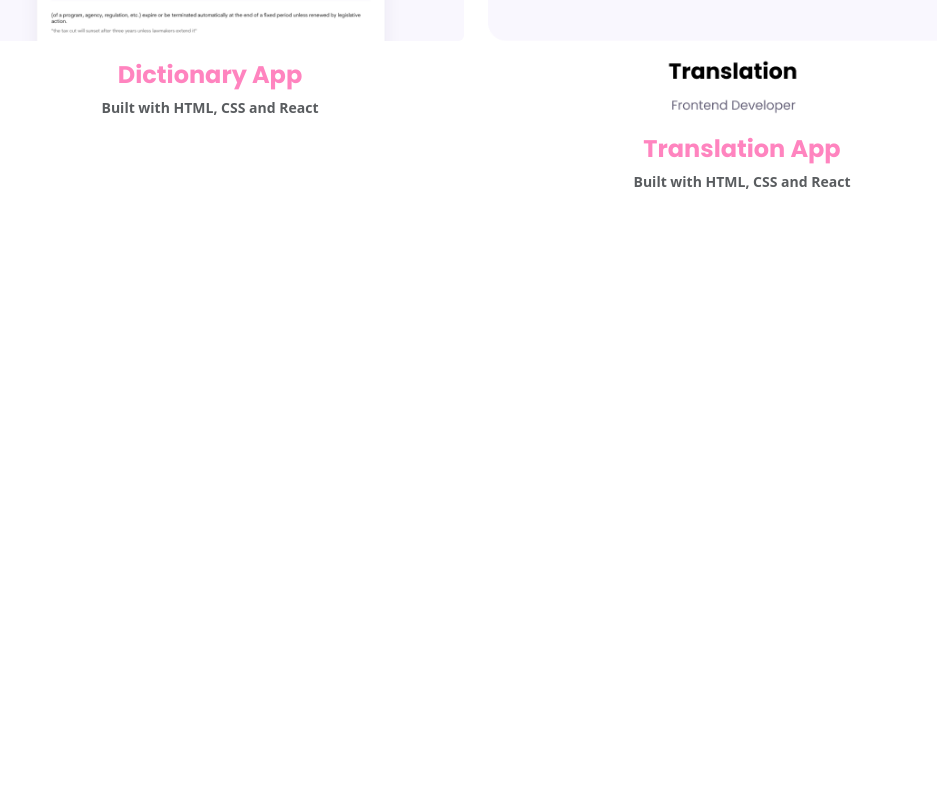
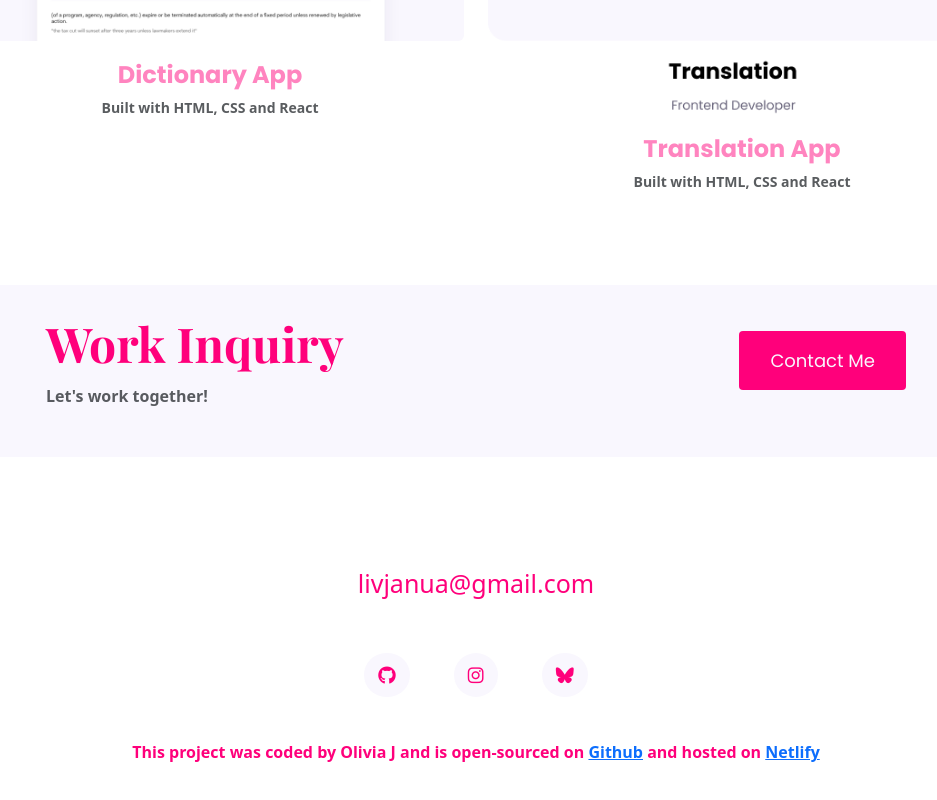
Before and after one commit to livjanua/web-project, a plain HTML site: page work.html in a window 1280 px wide. Shown: the part 1436-2236 px from the top of the page, without its empty margins (164-1101 px from the left). Before the commit the page ends 1828 px from the top, so only its background shows below. Drawn offline with nearby package versions, Linux system fonts and the light colour scheme; a web font is replaced by a local one.

Commit message:
Added SEO links, optimized CSS

```diff
--- a/styles.css
+++ b/styles.css
@@ -62,6 +62,7 @@ p {
   font-size: 16px;
   line-height: 30px;
   color: var(--branding-color);
+  text-decoration: none;
 }
 
 .content-container {
--- a/work.html
+++ b/work.html
@@ -52,19 +52,25 @@
       </button>
       <div class="collapse navbar-collapse" id="navbarNav">
         <ul class="navbar-nav">
-          <li class="nav-item active">
-            <a class="nav-link" href="index.html"
+          <li class="nav-item">
+            <a class="nav-link" href="index.html" title="Homepage"
               >Home <span class="sr-only"></span
             ></a>
           </li>
           <li class="nav-item">
-            <a class="nav-link" href="about.html">About</a>
+            <a class="nav-link" href="about.html" title="About Olivia J"
+              >About</a
+            >
+          </li>
+          <li class="nav-item active">
+            <a class="nav-link" href="work.html" title="Olivia J's work"
+              >Work</a
+            >
           </li>
           <li class="nav-item">
-            <a class="nav-link" href="work.html">Work</a>
-          </li>
-          <li class="nav-item">
-            <a class="nav-link" href="contact.html">Contact</a>
+            <a class="nav-link" href="contact.html" title="Contact Olivia J"
+              >Contact</a
+            >
           </li>
         </ul>
       </div>
@@ -101,6 +107,46 @@
           </div>
         </div>
       </div>
+      <footer>
+        <div
+          class="contact-box d-flex justify-content-between mb-5 mt-5 d-none d-md-flex"
+        >
+          <div>
+            <h4>Work Inquiry</h4>
+            <p class="text-muted">Let's work together!</p>
+          </div>
+          <div>
+            <a href="contact.html" class="btn btn-branding mt-3">Contact Me</a>
+          </div>
+        </div>
+        <div class="d-flex justify-content-center">
+          <a href="mailto:livjanua@gmail.com" class="email-link"
+            >livjanua@gmail.com</a
+          >
+        </div>
+        <div class="d-flex justify-content-center">
+          <div class="social-links">
+            <a
+              href="https://github.com/livjanua"
+              title="Github profile"
+              target="_blank"
+              ><i class="fa-brands fa-github"></i
+            ></a>
+            <a href="#"
+              ><i class="fa-brands fa-instagram" title="Instagram profile"></i
+            ></a>
+            <a href="#"
+              ><i class="fa-brands fa-bluesky" title="Bluesky profile"></i
+            ></a>
+          </div>
+        </div>
+        <p class="mt-5 text-center">
+          This project was coded by Olivia J and is open-sourced on
+          <a href="https://github.com/livjanua/web-project">Github</a> and
+          hosted on
+          <a href="https://olivia-j.netlify.app">Netlify</a>
+        </p>
+      </footer>
     </div>
   </body>
 </html>
```
Also changed, not shown: about.html (+52 -6 lines), contact.html (+52 -6 lines), index.html (+48 -14 lines).
